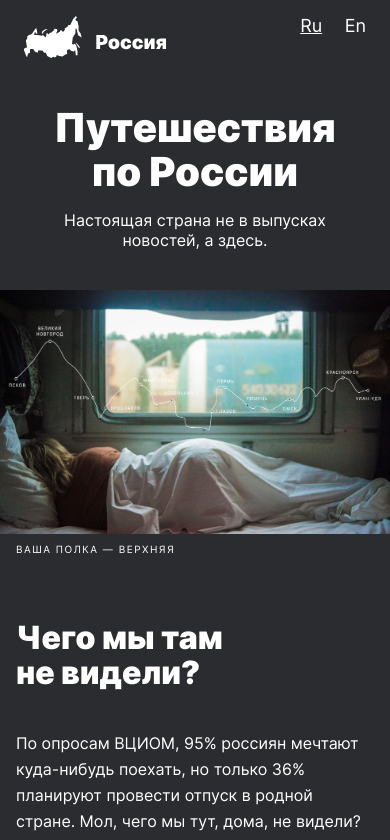
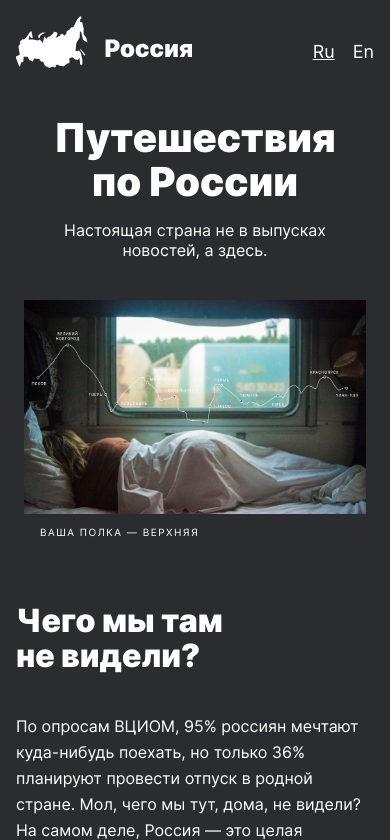
Before and after one commit to Leops200/russian-travel, a plain HTML site: page index.html in a window 390 px wide. Shown: the top 840 px of the page. Drawn offline with Linux system fonts and the light colour scheme; files whose address does not match are found by name.

Commit message:
fix errs

```diff
--- a/blocks/footer/__copyright/footer__copyright.css
+++ b/blocks/footer/__copyright/footer__copyright.css
@@ -1,5 +1,6 @@
 .footer__copyright{
   /*border: 1px solid greenyellow;*/
+  margin: 0;
   font-size: 14px;
   line-height: 16px;
   font-weight: 400;
--- /dev/null
+++ b/blocks/header/__lang-link/_active/header__lang-link_active.css
@@ -0,0 +1,3 @@
+.header__lang-link_active{
+  text-decoration: underline;
+}
--- a/blocks/header/__lang-link/header__lang-link.css
+++ b/blocks/header/__lang-link/header__lang-link.css
@@ -7,14 +7,15 @@
   font-size: 24px;
   line-height: 28px;
   font-weight: 400;
-}
-
-.header__lang-link:first-child{
-  text-decoration: underline;
+  transition: 0.25s;
 }
 
 .header__lang-link:last-child{
   margin-right: 0;
+}
+
+.header__lang-link:hover{
+  opacity: 0.8;
 }
 
 @media  screen and (max-width: 568px){
--- a/blocks/header/__lang/header__lang.css
+++ b/blocks/header/__lang/header__lang.css
@@ -1,4 +1,4 @@
-.header__lang-box{
+.header__lang{
   /*border: 1px solid lawngreen;*/
   display: flex;
   align-items: flex-end;
--- a/blocks/header/header.css
+++ b/blocks/header/header.css
@@ -12,3 +12,9 @@
     padding: 0 24px;
   }
 }
+
+@media  screen and (max-width: 568px){
+  .header{
+    padding: 0 16px;
+  }
+}
--- a/blocks/lead/__item/lead__item.css
+++ /dev/null
@@ -1,21 +0,0 @@
-.lead__item{
-  /*border: 1px solid white;*/
-  display: flex;
-  flex-direction: column;
-  color: #fff;
-  text-decoration: none;
-  box-sizing: border-box;
-  padding: 0 100px;
-}
-
-@media  screen and (max-width: 1124px){
-  .lead__item{
-    padding: 0 48px;
-  }
-}
-
-@media  screen and (max-width: 894px){
-  .lead__item{
-    padding: 0;
-  }
-}
--- a/blocks/lead/__title/lead__title.css
+++ b/blocks/lead/__title/lead__title.css
@@ -8,13 +8,6 @@
   max-width: 720px;
 }
 
-@media  screen and (max-width: 894px){
-  .lead__title{
-    max-width: 550px;
-    font-size: 76px;
-    line-height: 80px;
-  }
-}
 
 @media  screen and (max-width: 568px){
   .lead__title{
--- a/blocks/lead/lead.css
+++ b/blocks/lead/lead.css
@@ -1,3 +1,23 @@
 .lead{
   font-family: 'Inter', Arial, sans-serif;
+  /*border: 1px solid white;*/
+  display: flex;
+  flex-direction: column;
+  color: #fff;
+  text-decoration: none;
+  box-sizing: border-box;
+  padding: 0 148px;
 }
+
+
+@media  screen and (max-width: 1124px){
+.lead{
+  padding: 0 48px;
+}
+}
+
+@media  screen and (max-width: 894px){
+.lead{
+  padding: 0 24px;
+}
+}
--- a/blocks/logo/_place/logo_place_header.css
+++ /dev/null
@@ -1,17 +0,0 @@
-.logo_place_header{
-  /*border: 1px solid rgb(106, 2, 252);*/
-  min-width: 176px;
-  min-height: 52px;
-
-  background-image: url(../../../images/header-logo.svg);
-  background-repeat: no-repeat;
-  background-position: center;
-  background-size: cover;
-}
-
-@media  screen and (max-width: 568px){
-  .logo_place_header{
-    min-width: 142px;
-    min-height: 42px;
-  }
-}
--- a/blocks/logo/logo.css
+++ b/blocks/logo/logo.css
@@ -1,3 +1,16 @@
 .logo{
-  background-image: url(../../../images/header-logo.svg);
+  /*border: 1px solid rgb(106, 2, 252);*/
+  min-width: 176px;
+  min-height: 52px;
+  background-image: url(../../images/header-logo.svg);
+  background-repeat: no-repeat;
+  background-position: center;
+  background-size: cover;
 }
+
+@media  screen and (max-width: 568px){
+  .logo_place_header{
+    min-width: 142px;
+    min-height: 42px;
+  }
+}
--- a/blocks/page/page.css
+++ b/blocks/page/page.css
@@ -1,9 +1,5 @@
 .page{
   background-color: #2a2c2f;
-  /* Варвара, простите меня, пожалуйста, но я не смог увидеть белых полей
-  на экране с размером и больше 1600рх, у меня же даже за внешними границами
-  этого блока цвет такой же #2a2c2f. По-этому я написал, что исправил, хотя
-  целенаправленно с фоном никаких действий не совершал. Ещё раз извините.*/
   color: #fff;
   font-weight: 400;
   min-width: 320px;
--- a/blocks/place/__image/place__image.css
+++ b/blocks/place/__image/place__image.css
@@ -6,6 +6,18 @@
   object-fit: cover;
 }
 
+@media  screen and (max-width: 1024px){
+  .place__image{
+    max-height: 440px;
+  }
+}
+
+@media  screen and (max-width: 768px){
+  .place__image{
+    max-height: 340px;
+  }
+}
+
 @media  screen and (max-width: 568px){
   .place__image{
     margin: 0 auto;
--- a/index.html
+++ b/index.html
@@ -1,4 +1,4 @@
-<!-- Варвара, здравствуйте! Спасибо Вам большое за ваш труд. Я наделал очень много ошибок, разумеется не специально, но, благодаря Вам, постарался в каждой разобраться и исправить. Мог, разумеется, и новых наделать, но очень старался сделать всё правильно. Единственное, не смог победить одну ошибку, на которую Вы мне указали, потому что как ни старался, не смог у себя её увидеть. Ошибка связана с белыми полями. Не понимаю где и как их можно обнаружить. В общем проверьте, пожалуйста, ещё раз мою работу.
+<!-- Варвара, здравствуйте! Спасибо Вам большое за ваш труд. Я наделал очень много ошибок, разумеется не специально, но, благодаря Вам, постарался в каждой разобраться и исправить. Мог, разумеется, и новых наделать, но очень старался сделать всё правильно.
    С уважением, Леонид-->
 <!DOCTYPE html>
 <html lang="ru">
@@ -11,11 +11,9 @@
 </head>
 <body class="page">
   <header class="header">
-    <div class="logo logo_place_header">
-
-    </div>
+    <div class="logo"></div>
     <div class="header__lang">
-      <a href="#" class="header__lang-link">Ru</a>
+      <a href="#" class="header__lang-link header__lang-link_active">Ru</a>
       <a href="#" class="header__lang-link">En</a>
     </div>
   </header>
@@ -136,7 +134,7 @@
         <!--Зимний Байкал-->
         <div class="place">
           <h2 class="place__title">Зимний Байкал</h2>
-          <img src="./images/place-altai.jpg" alt="Зимний Байкал" class="place__image">
+          <img src="./images/place-winter-baikal.jpg" alt="Зимний Байкал" class="place__image">
           <div class="place__website">
             <p class="place__url-heading">url</p>
             <a class="place__link" href="https://vk.com/baikalmile" target="_blank">https://vk.com/baikalmile</a>
--- a/pages/index.css
+++ b/pages/index.css
@@ -9,14 +9,13 @@
 
 /*section H E A D E R */
 @import url(../blocks/header/header.css);
-@import url(../blocks/logo/_place/logo_place_header.css);
-@import url(../blocks/header/);
+@import url(../blocks/logo/logo.css);
+@import url(../blocks/header/__lang/header__lang.css);
 @import url(../blocks/header/__lang-link/header__lang-link.css);
-@import url(../blocks/header/__lang-link/_ru/header__lang-link_ru.css);
+@import url(../blocks/header/__lang-link/_active/header__lang-link_active.css);
 
 /*section L E A D */
 @import url(../blocks/lead/lead.css);
-@import url(../blocks/lead/__item/lead__item.css);
 @import url(../blocks/lead/__title/lead__title.css);
 @import url(../blocks/lead/__subtitle/lead__subtitle.css);
 @import url(../blocks/lead/__image/lead__image.css);
```
